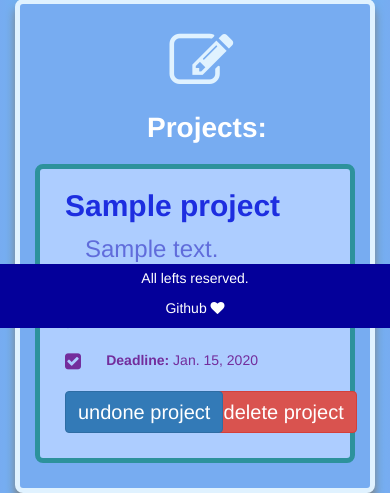
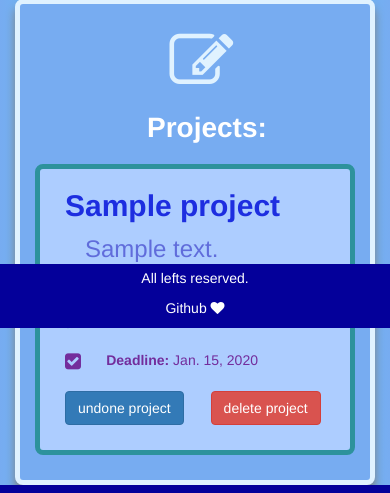
Before and after one commit to 1MahdiR/simple-todo-list, a Django app: page /todo/projects/ in a window 390 px wide. Shown: the part 516-1009 px from the top of the page. Run offline with Django 3.2, Linux system fonts and the light colour scheme; a user stored in the database is signed in; tables that the repository leaves empty hold one stand-in row (values such as "Sample post"); some libraries are stand-ins or nearby versions.

Commit message:
Fixed project list buttons for smaller devices

```diff
--- a/todo/static/todo/project_list.css
+++ b/todo/static/todo/project_list.css
@@ -189,6 +189,16 @@
     margin-right: 30%;
   }
 
+  .project-delete .btn {
+
+  	font-size: 14px;
+  }
+
+  .project-is-done .btn {
+
+  	font-size: 14px;
+  }
+
   .no-project h2 {
   	margin-left: 24%;
   }
```
